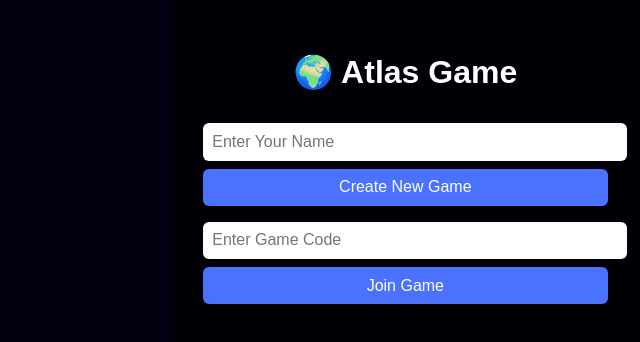
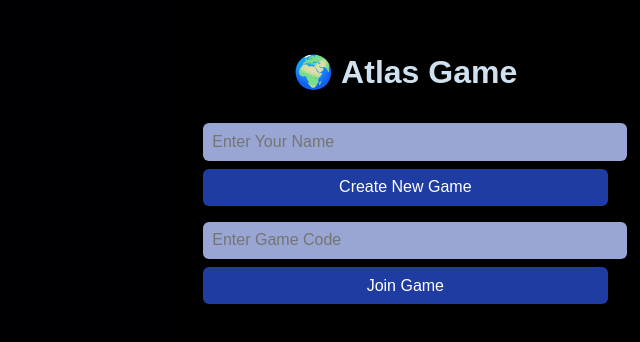
Before and after one commit to devyani1512/the_game, a React (Vite) app in the folder atlas-game-client/: page / in a window 1280 px wide. Shown: the top 342 px of the page, without its empty margins (640-1280 px from the left). Built offline with nearby package versions, Linux system fonts and the light colour scheme; no server answers.

Commit message:
Update App.css

```diff
--- a/atlas-game-client/src/App.css
+++ b/atlas-game-client/src/App.css
@@ -4,7 +4,7 @@ body, html, #root {
   padding: 0;
   height: 100%;
   width: 100%;
-  background-color: #000010;
+  background-color: #000002;
   font-family: Arial, sans-serif;
   overflow: hidden;
 }
@@ -33,7 +33,7 @@ body, html, #root {
 .form-container {
   flex: 1;
   background-color: rgba(0, 0, 0, 0.6);
-  color: white;
+  color: rgb(207, 225, 239);
   padding: 2rem;
   display: flex;
   flex-direction: column;
@@ -53,6 +53,9 @@ body, html, #root {
   flex-direction: column;
   gap: 0.5rem;
 }
+.input-row input{
+  background-color: #99a5d2
+}
 
 .input-row input,
 .input-row button {
@@ -64,7 +67,7 @@ body, html, #root {
 }
 
 .input-row button {
-  background-color: #4b72ff;
+  background-color: #1f3ca3;
   color: white;
   cursor: pointer;
   transition: background-color 0.2s;
```
